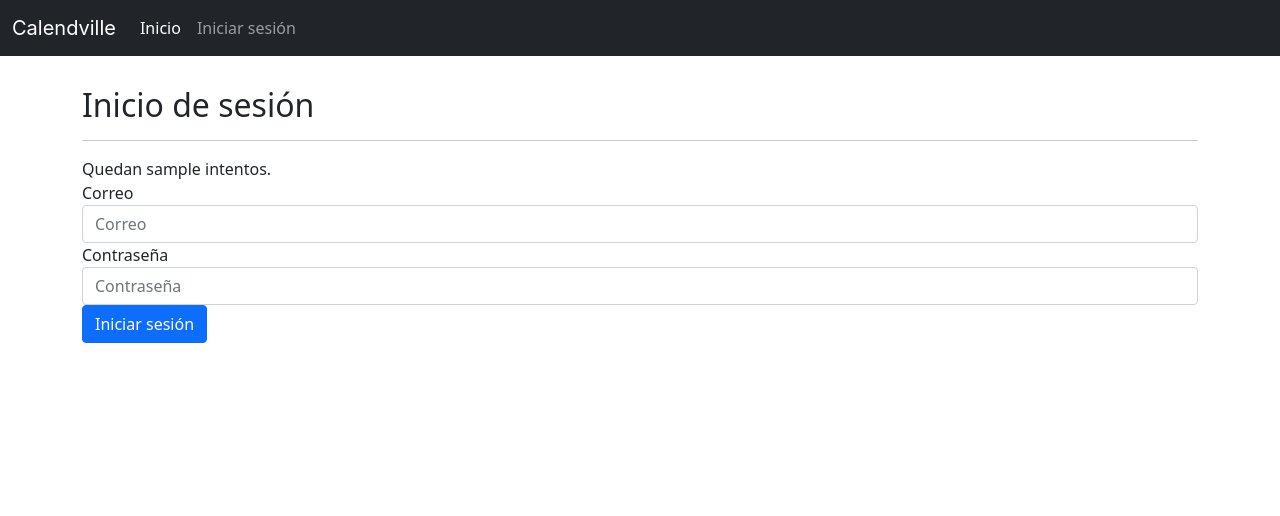
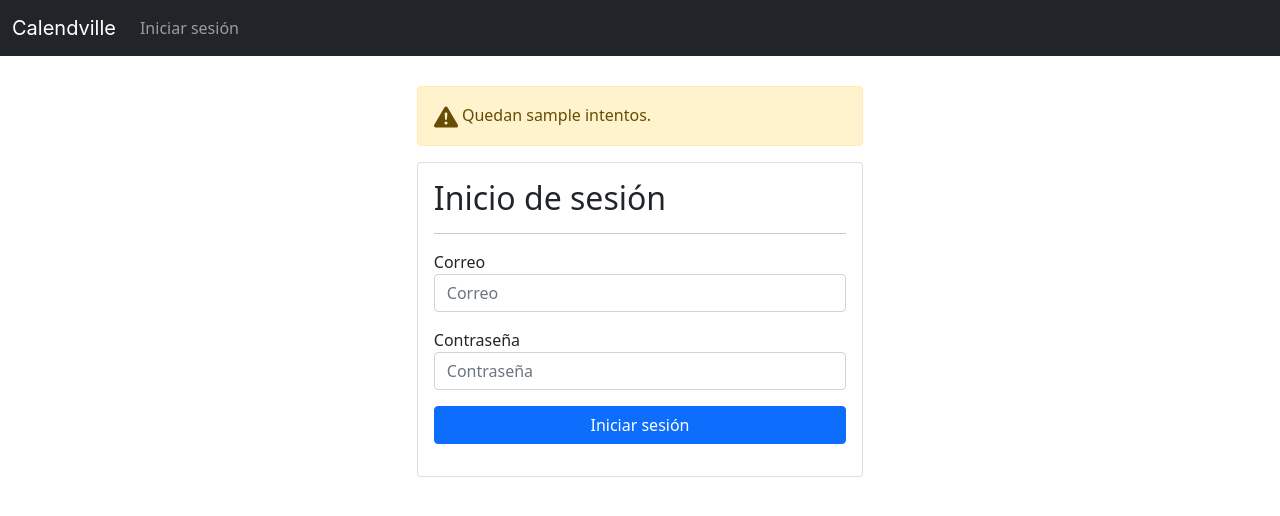
Before and after one commit to Dasc1227/Softville-NotTraditional, a Django app: template calendville/appointments/templates/login.html in a window 1280 px wide. Shown: the top 516 px of the page. Run offline with Django 3.2, Linux system fonts and the light colour scheme; the template is opened without the code that fills it: most values are stand-ins (such as "Sample title", 1, 10 or a date in 2020).

Commit message:
Add Bootstrap 5 classes to login template

```diff
--- a/calendville/appointments/models.py
+++ b/calendville/appointments/models.py
@@ -26,7 +26,7 @@ class Worker(AbstractBaseUser, PermissionsMixin):
         (PHYSICAL, 'Física'),
         (JURIDICAL, 'Jurídica'),
         (NITE, 'Número de Identificación Tributario Especial'),
-        (DIMEX, 'Documento de Identifcación de Migración y Extrangería')
+        (DIMEX, 'Documento de Identifcación de Migración y Extranjería')
     ]
     ROLE_TYPES = [
         (HEALTH_PROFFESIONAL, 'Doctor'),
--- a/calendville/appointments/static/styles.css
+++ b/calendville/appointments/static/styles.css
@@ -1,6 +1,12 @@
 .title{
     font-size: 10px;
 }
+
+#login-container {
+    margin-left: 30%;
+    margin-right: 30%;
+}
+
 .container{
     margin-top: 30px;
     margin-left: 50px;
--- a/calendville/appointments/templates/layout.html
+++ b/calendville/appointments/templates/layout.html
@@ -32,10 +32,10 @@
         </button>
         <div class="collapse navbar-collapse" id="navbarNavDropdown">
           <ul class="navbar-nav">
+            {% if user.is_authenticated %}
               <li class="nav-item">
                 <a class="nav-link active" aria-current="page" href="{% url 'index' %}">Inicio</a>
               </li>
-              {% if user.is_authenticated %}
               <li class="nav-item">
                   <a class="nav-link" href="{% url 'list_appointments' %}">Citas</a>
               </li>
--- a/calendville/appointments/templates/login.html
+++ b/calendville/appointments/templates/login.html
@@ -1,33 +1,53 @@
 {% extends "layout.html" %}
 
 {% block content %}
-    <div id="login_container">
-        <h2>Inicio de sesión</h2>
-
-        <hr />
+  <div id="login-container">
 
     {% if error %}
-            <div>{{error}}</div>
+      <div class="alert alert-danger" role="alert">
+        <svg xmlns="http://www.w3.org/2000/svg" width="24" height="24" fill="currentColor" class="bi bi-x-circle-fill" viewBox="0 0 16 16">
+          <path d="M16 8A8 8 0 1 1 0 8a8 8 0 0 1 16 0zM5.354 4.646a.5.5 0 1 0-.708.708L7.293 8l-2.647 2.646a.5.5 0 0 0 .708.708L8 8.707l2.646 2.647a.5.5 0 0 0 .708-.708L8.707 8l2.647-2.646a.5.5 0 0 0-.708-.708L8 7.293 5.354 4.646z"/>
+        </svg>
+        {{error}}
+      </div>
     {% endif %}
 
     {% if login_attempts %}
-            <div>Quedan {{ login_attempts }} intentos.</div>
+      <div class="alert alert-warning" role="alert">
+        <svg xmlns="http://www.w3.org/2000/svg" width="24" height="24" fill="currentColor" class="bi bi-exclamation-triangle-fill" viewBox="0 0 16 16">
+          <path d="M8.982 1.566a1.13 1.13 0 0 0-1.96 0L.165 13.233c-.457.778.091 1.767.98 1.767h13.713c.889 0 1.438-.99.98-1.767L8.982 1.566zM8 5c.535 0 .954.462.9.995l-.35 3.507a.552.552 0 0 1-1.1 0L7.1 5.995A.905.905 0 0 1 8 5zm.002 6a1 1 0 1 1 0 2 1 1 0 0 1 0-2z"/>
+        </svg>
+        Quedan {{ login_attempts }} intentos.
+      </div>
     {% elif user_blocked == False %}
-            <div>El usuario está bloqueado.</div>
+      <div class="alert alert-danger" role="alert">
+        <svg xmlns="http://www.w3.org/2000/svg" width="24" height="24" fill="currentColor" class="bi bi-x-circle-fill" viewBox="0 0 16 16">
+          <path d="M16 8A8 8 0 1 1 0 8a8 8 0 0 1 16 0zM5.354 4.646a.5.5 0 1 0-.708.708L7.293 8l-2.647 2.646a.5.5 0 0 0 .708.708L8 8.707l2.646 2.647a.5.5 0 0 0 .708-.708L8.707 8l2.647-2.646a.5.5 0 0 0-.708-.708L8 7.293 5.354 4.646z"/>
+        </svg>
+        El usuario está bloqueado.
+      </div>
     {% endif %}
 
+    <div class="card">
+      <div class="card-body">
+        <h2>Inicio de sesión</h2>
+        <hr/>
         <form id="form_login" action="{% url 'login' %}" method="post">
           {% csrf_token %}
           <input type="hidden" name="next" value="{{ request.GET.next }}" />
-              <div class="form-group">
+          <div class="mb-3">
             <label for="email">Correo</label>
-                    <input name="email" type="email" class="form-control" id="email" placeholder="Correo">
+            <input name="email" type="email" class="form-control" id="email" placeholder="Correo" required>
           </div>
-              <div class="form-group">
+          <div class="mb-3">
             <label for="password">Contraseña</label>
-                    <input name="password" type="password" class="form-control" id="password" placeholder="Contraseña">
+            <input name="password" type="password" class="form-control" id="password" placeholder="Contraseña" required>
           </div>
+          <div class="d-grid gap-2">
             <button type="submit" class="btn btn-primary">Iniciar sesión</button>
+          </div>
         </form>
       </div>
+    </div>
+  </div>
 {% endblock %}
```
Lines whose indentation alone changed are shown as unchanged.
